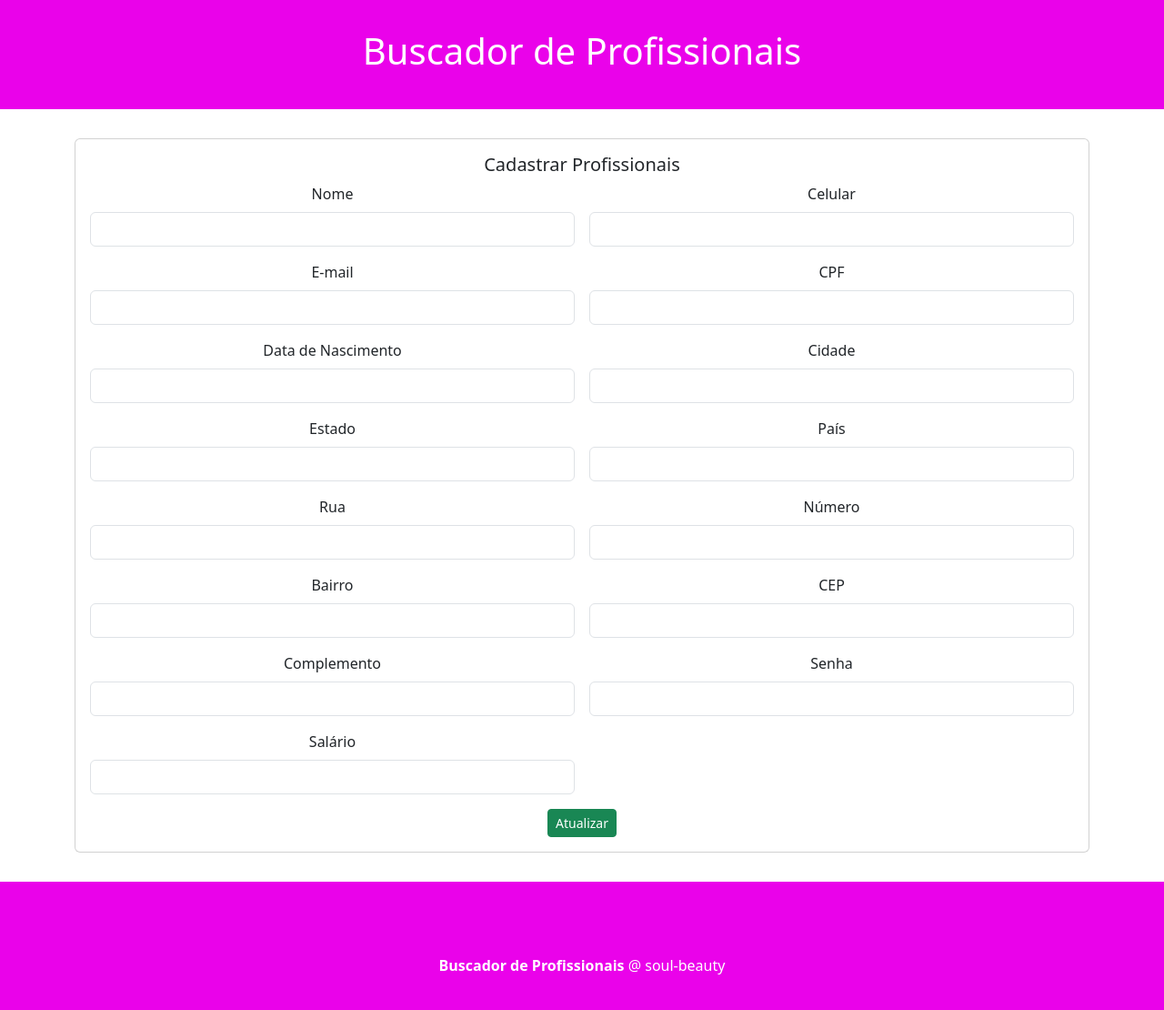
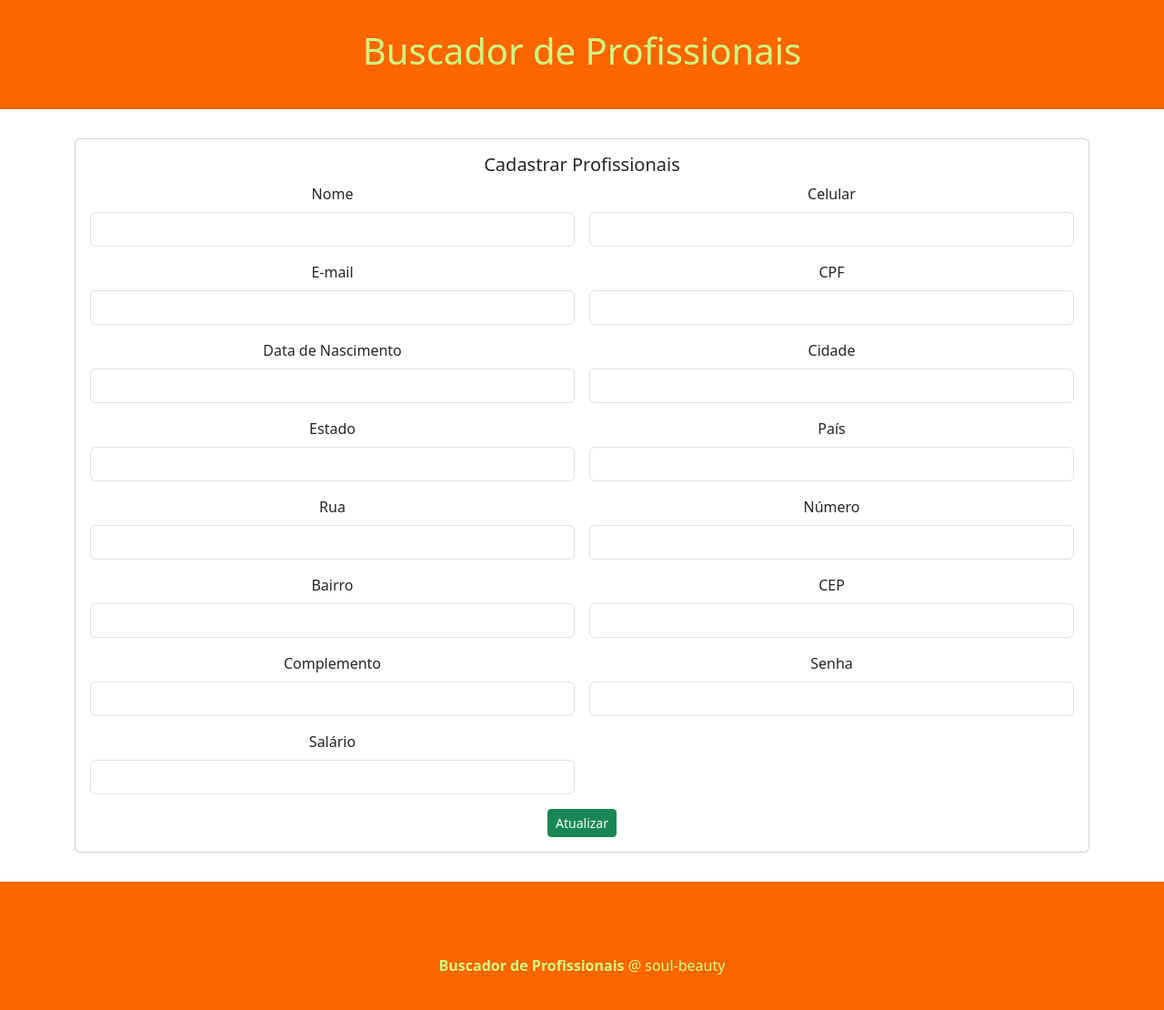
Before and after one commit to Flips69/soul-beauty-front, a React (Create React App) app: page /profissional/editar/1 in a window 1280 px wide. Shown: the top 1110 px of the page at 91% size. Built offline with nearby package versions, Linux system fonts and the light colour scheme; no server answers.

Commit message:
Mexendo no CSS

```diff
--- a/src/components/Footer.module.css
+++ b/src/components/Footer.module.css
@@ -3,11 +3,11 @@
     display: flex;
     align-items: center;
     justify-content: center;
-    background-color: #ea02ea;
-    color: #fff;
+    background-color: rgb(255, 102, 0);
+    color: rgb(205, 255, 131);
 }
 
 .footer span {
     font-weight: bold;
-    color: #fff;
+    color: rgb(205, 255, 131);
 }
--- a/src/components/Header.module.css
+++ b/src/components/Header.module.css
@@ -1,6 +1,6 @@
 .header {
-    background-color: #ea02ea;
-    color: #fff;
+    background-color: rgb(255, 102, 0);
+    color: rgb(205, 255, 131);
     text-align: center;
     padding: 2em;
 }
```
